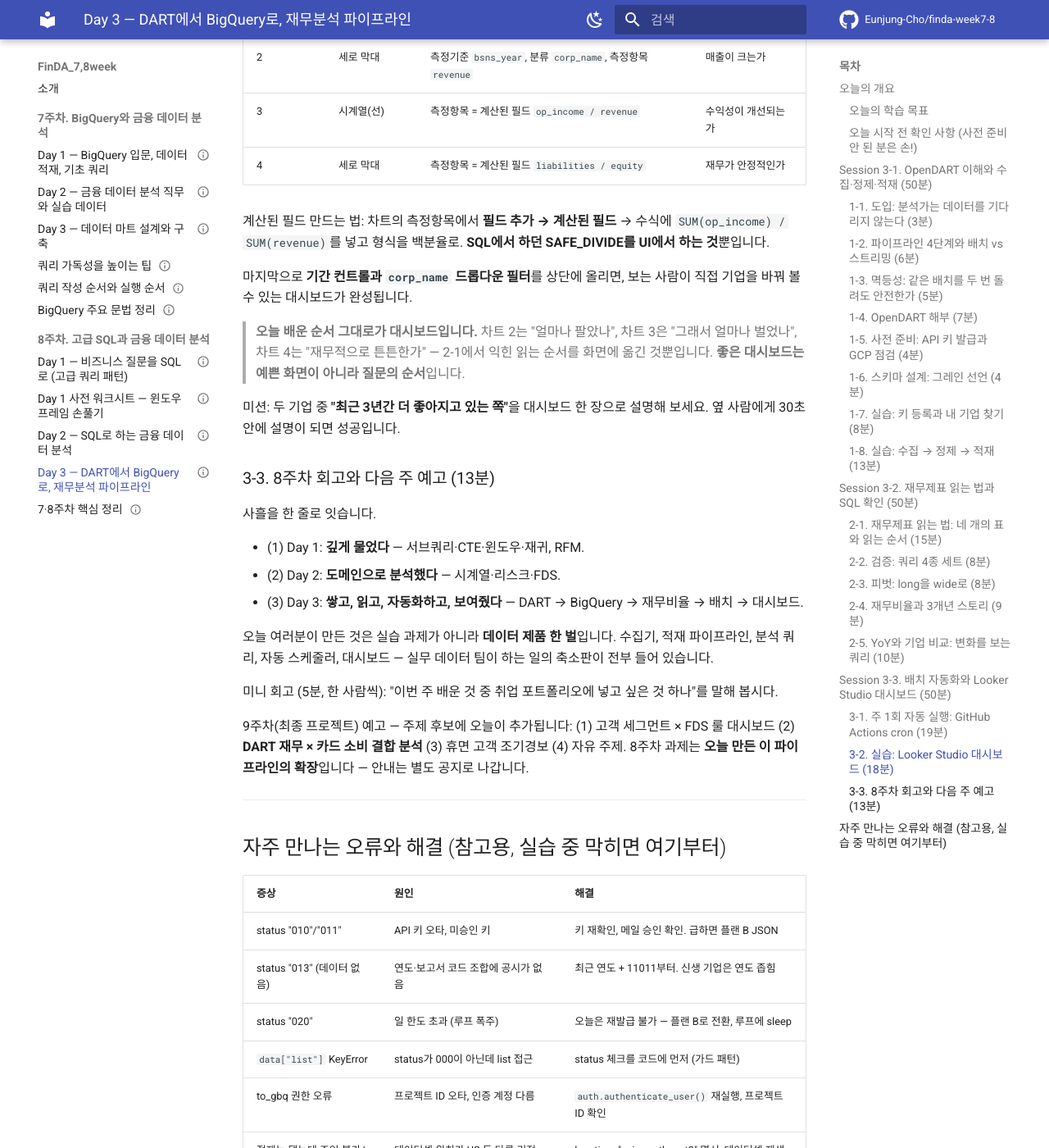
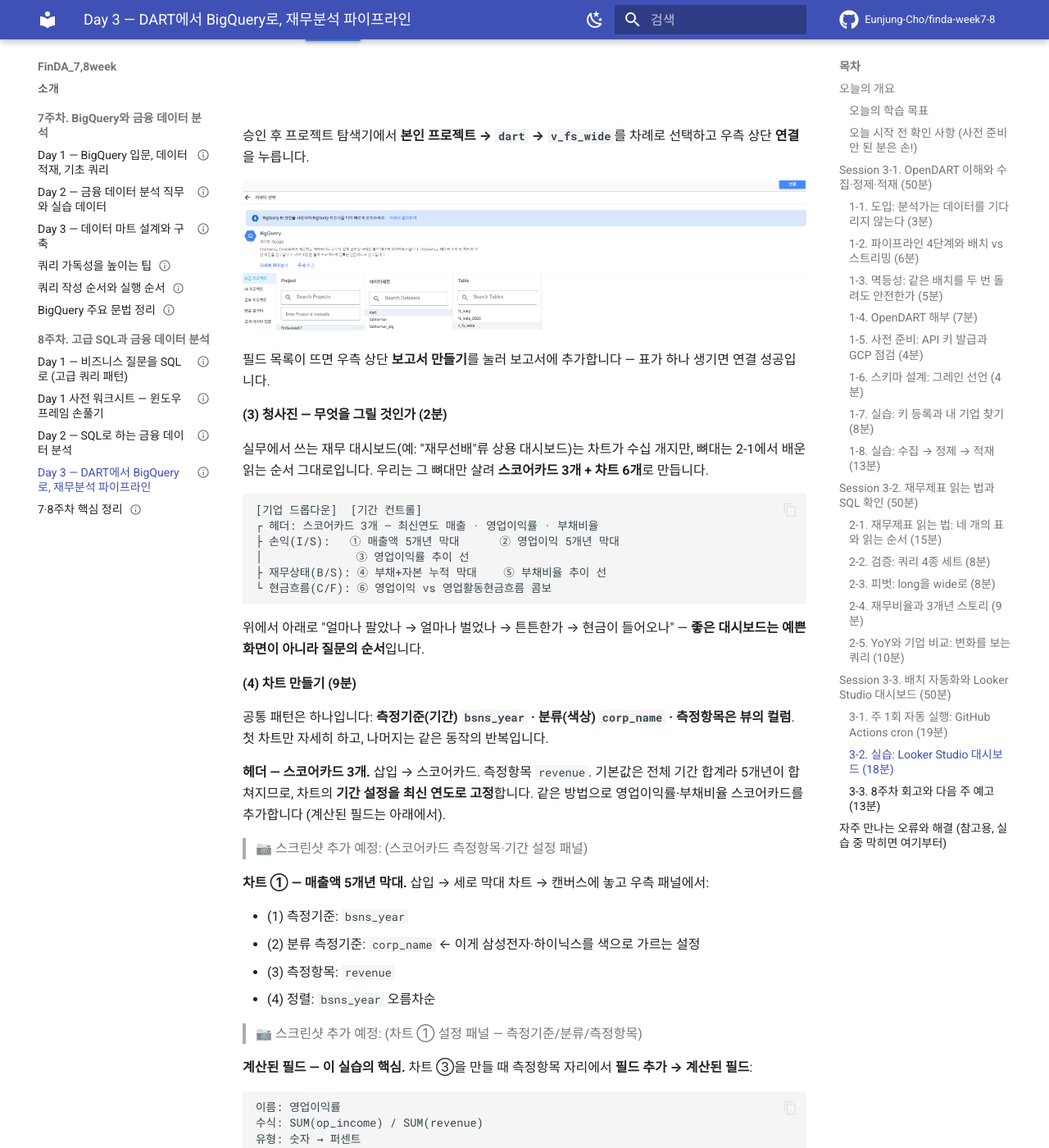
Before and after one commit to Eunjung-Cho/finda-week7-8, an MkDocs documentation site: the page built from docs/week8/day3-lecture.md, in a window 1280 px wide and 1400 px high, scrolled down 20912 px. Shown: the whole window at 82% size. Built offline with MkDocs 1.6.1 and Material for MkDocs 9.7.7, drawn with Linux system fonts in a browser that asks for light colours; comment, search, counter and statistics services are not loaded; some of the changed text lies outside the part shown.

Commit message:
3-2 대시보드 실습 확정: 뷰 v2(계정명 보정+CF), 6차트 청사진, step-by-step
Co-Authored-By: Claude Opus 5 <noreply@anthropic.com>

````diff
--- a/docs/week8/day3-lecture.md
+++ b/docs/week8/day3-lecture.md
@@ -646,23 +646,54 @@ Looker Studio(현재 서비스명은 **데이터 스튜디오**로 변경)는
 
 #### (1) 대시보드용 뷰 만들기 (3분)
 
-`fs_long`은 long format이라 차트로 바로 그리기 불편합니다. **2-3의 피벗 쿼리를 뷰로 저장**해서 붙이면 훨씬 쉽습니다.
+`fs_long`은 long format이라 차트로 바로 그리기 불편합니다. **2-3의 피벗 쿼리를 뷰로 저장**해서 붙입니다. 단, 피벗을 그대로 뷰로 만들면 함정이 하나 있습니다 — 2-3에서 배운 **계정명 표기 흔들림**입니다. 실제로 삼성전자는 손익계산서 매출이 `매출액`이 아니라 `수익(매출액)`으로 와서, 보정 없이 만들면 `revenue`가 통째로 NULL이 됩니다.
+
+먼저 내 데이터의 실제 표기를 확인하고:
+
+```sql
+SELECT DISTINCT f.corp_name, f.sj_div, f.account_nm
+FROM `본인프로젝트.dart.fs_long` AS f
+WHERE f.account_nm LIKE '%매출%'
+   OR f.account_nm LIKE '%영업이익%'
+   OR f.account_nm LIKE '%당기순이익%'
+   OR f.account_nm LIKE '%현금흐름%'
+ORDER BY f.corp_name, f.sj_div, f.account_nm
+```
+
+확인한 표기를 IN 목록에 반영해 뷰를 만듭니다 (아래는 대표적인 변형을 미리 담은 버전 — 본인 기업의 표기가 다르면 목록에 추가하세요):
 
 ```sql
 CREATE OR REPLACE VIEW `본인프로젝트.dart.v_fs_wide` AS
 SELECT
     f.corp_name,
     f.bsns_year,
+    -- 재무상태표 (BS)
     MAX(CASE WHEN f.account_nm = '자산총계' THEN f.amount_krw END) AS assets,
     MAX(CASE WHEN f.account_nm = '부채총계' THEN f.amount_krw END) AS liabilities,
     MAX(CASE WHEN f.account_nm = '자본총계' THEN f.amount_krw END) AS equity,
-    MAX(CASE WHEN f.account_nm = '매출액' THEN f.amount_krw END) AS revenue,
-    MAX(CASE WHEN f.account_nm = '영업이익' THEN f.amount_krw END) AS op_income,
-    MAX(CASE WHEN f.account_nm = '당기순이익' THEN f.amount_krw END) AS net_income
+    -- 손익계산서 (IS) — 표기 변형을 IN으로 흡수
+    MAX(CASE WHEN f.account_nm IN ('매출액', '수익(매출액)', '영업수익')
+             THEN f.amount_krw END) AS revenue,
+    MAX(CASE WHEN f.account_nm IN ('영업이익', '영업이익(손실)')
+             THEN f.amount_krw END) AS op_income,
+    MAX(CASE WHEN f.account_nm IN ('당기순이익', '당기순이익(손실)', '연결당기순이익')
+             THEN f.amount_krw END) AS net_income,
+    -- 현금흐름표 (CF) — 대시보드 차트 ⑥에서 사용
+    MAX(CASE WHEN f.account_nm LIKE '영업활동%현금흐름'
+             THEN f.amount_krw END) AS operating_cf
 FROM `본인프로젝트.dart.fs_long` AS f
-WHERE f.fs_div = 'CFS' AND f.sj_div IN ('BS', 'IS')
+WHERE f.fs_div = 'CFS' AND f.sj_div IN ('BS', 'IS', 'CF')
 GROUP BY f.corp_name, f.bsns_year
 ```
+
+만들고 나면 반드시 확인:
+
+```sql
+SELECT * FROM `본인프로젝트.dart.v_fs_wide`
+ORDER BY corp_name, bsns_year
+```
+
+**기업 2곳 × 5개년 = 10행이 나오고 NULL이 없어야** 대시보드를 그릴 준비가 된 것입니다. 행이 1~2개뿐이면 뷰 문제가 아니라 `fs_long`에 데이터가 덜 쌓인 것 — 1교시 수집 루프부터 다시 확인하세요.
 
 **뷰는 저장 비용이 0원**입니다 — 쿼리 텍스트만 저장되고, 조회할 때마다 원본을 읽습니다. 7주차에 만든 `v_transactions_clean`과 같은 원리입니다.
 
@@ -688,24 +719,67 @@ https://lookerstudio.google.com 에 접속합니다. 상단에 "Looker Studio가
 
 필드 목록이 뜨면 우측 상단 **보고서 만들기**를 눌러 보고서에 추가합니다 — 표가 하나 생기면 연결 성공입니다.
 
-#### (3) 차트 네 개로 3개년 비교 (11분)
+#### (3) 청사진 — 무엇을 그릴 것인가 (2분)
 
-삼성전자와 SK하이닉스를 나란히 놓습니다. 각 차트에서 **기간 측정기준은 `bsns_year`, 색상 분류는 `corp_name`**으로 두는 게 공통 패턴입니다.
+실무에서 쓰는 재무 대시보드(예: "재무선배"류 상용 대시보드)는 차트가 수십 개지만, 뼈대는 2-1에서 배운 읽는 순서 그대로입니다. 우리는 그 뼈대만 살려 **스코어카드 3개 + 차트 6개**로 만듭니다.
 
-| # | 차트 | 설정 | 답하는 질문 |
+```
+[기업 드롭다운]  [기간 컨트롤]
+┌ 헤더: 스코어카드 3개 — 최신연도 매출 · 영업이익률 · 부채비율
+├ 손익(I/S):   ① 매출액 5개년 막대      ② 영업이익 5개년 막대
+│              ③ 영업이익률 추이 선
+├ 재무상태(B/S): ④ 부채+자본 누적 막대    ⑤ 부채비율 추이 선
+└ 현금흐름(C/F): ⑥ 영업이익 vs 영업활동현금흐름 콤보
+```
+
+위에서 아래로 "얼마나 팔았나 → 얼마나 벌었나 → 튼튼한가 → 현금이 들어오나" — **좋은 대시보드는 예쁜 화면이 아니라 질문의 순서**입니다.
+
+#### (4) 차트 만들기 (9분)
+
+공통 패턴은 하나입니다: **측정기준(기간) `bsns_year` · 분류(색상) `corp_name` · 측정항목은 뷰의 컬럼**. 첫 차트만 자세히 하고, 나머지는 같은 동작의 반복입니다.
+
+**헤더 — 스코어카드 3개.** 삽입 → 스코어카드. 측정항목 `revenue`. 기본값은 전체 기간 합계라 5개년이 합쳐지므로, 차트의 **기간 설정을 최신 연도로 고정**합니다. 같은 방법으로 영업이익률·부채비율 스코어카드를 추가합니다 (계산된 필드는 아래에서).
+
+> 📷 스크린샷 추가 예정: (스코어카드 측정항목·기간 설정 패널)
+
+**차트 ① — 매출액 5개년 막대.** 삽입 → 세로 막대 차트 → 캔버스에 놓고 우측 패널에서:
+
+- (1) 측정기준: `bsns_year`
+- (2) 분류 측정기준: `corp_name` ← 이게 삼성전자·하이닉스를 색으로 가르는 설정
+- (3) 측정항목: `revenue`
+- (4) 정렬: `bsns_year` 오름차순
+
+> 📷 스크린샷 추가 예정: (차트 ① 설정 패널 — 측정기준/분류/측정항목)
+
+**계산된 필드 — 이 실습의 핵심.** 차트 ③을 만들 때 측정항목 자리에서 **필드 추가 → 계산된 필드**:
+
+```
+이름: 영업이익률
+수식: SUM(op_income) / SUM(revenue)
+유형: 숫자 → 퍼센트
+```
+
+SQL에서 하던 SAFE_DIVIDE를 UI에서 하는 것뿐입니다. 부채비율(`SUM(liabilities) / SUM(equity)`)도 같은 방법입니다.
+
+> 📷 스크린샷 추가 예정: (계산된 필드 입력 화면)
+
+**나머지 차트는 패턴 반복** — 표를 보고 직접 만드세요:
+
+| # | 차트 유형 | 측정항목 | 비고 |
 | --- | --- | --- | --- |
-| 1 | 스코어카드 3개 | 최신 연도 `revenue`, `op_income`, 부채비율 | 지금 규모는? |
-| 2 | 세로 막대 | 측정기준 `bsns_year`, 분류 `corp_name`, 측정항목 `revenue` | 매출이 크는가 |
-| 3 | 시계열(선) | 측정항목 = 계산된 필드 `op_income / revenue` | 수익성이 개선되는가 |
-| 4 | 세로 막대 | 측정항목 = 계산된 필드 `liabilities / equity` | 재무가 안정적인가 |
+| ② | 세로 막대 | `op_income` | ①과 동일 설정, 측정항목만 교체 |
+| ③ | 시계열(선) | 계산된 필드 영업이익률 | 개선 추세가 보이는가 |
+| ④ | 누적 세로 막대 | `liabilities`, `equity` 두 개 | 쌓으면 자산 — 자산 = 부채 + 자본을 눈으로 |
+| ⑤ | 시계열(선) | 계산된 필드 부채비율 | 하락 중이면 개선 |
+| ⑥ | 콤보(막대+선) | `op_income`(막대), `operating_cf`(선) | 2-1의 "이익 ≠ 현금"을 차트로 목격 |
 
-계산된 필드 만드는 법: 차트의 측정항목에서 **필드 추가 → 계산된 필드** → 수식에 `SUM(op_income) / SUM(revenue)`를 넣고 형식을 백분율로. **SQL에서 하던 SAFE_DIVIDE를 UI에서 하는 것**뿐입니다.
+**컨트롤 얹기.** 삽입 → 드롭다운 목록(제어 필드 `corp_name`)과 기간 컨트롤을 상단에 배치 — 보는 사람이 직접 기업을 바꿔 볼 수 있는 대시보드가 됩니다.
 
-마지막으로 **기간 컨트롤과 `corp_name` 드롭다운 필터**를 상단에 올리면, 보는 사람이 직접 기업을 바꿔 볼 수 있는 대시보드가 완성됩니다.
+> 📷 스크린샷 추가 예정: (완성 대시보드 전체 화면)
 
-> **오늘 배운 순서 그대로가 대시보드입니다.** 차트 2는 "얼마나 팔았나", 차트 3은 "그래서 얼마나 벌었나", 차트 4는 "재무적으로 튼튼한가" — 2-1에서 익힌 읽는 순서를 화면에 옮긴 것뿐입니다. **좋은 대시보드는 예쁜 화면이 아니라 질문의 순서**입니다.
+차트 ⑥에서 두 선이 벌어지는 해가 보이면 그게 바로 2-1에서 말한 "이익은 느는데 현금이 안 들어오는" 시점입니다 — 매출채권과 재고를 확인할 이유가 생긴 것이고, **대시보드는 답이 아니라 다음 질문을 만드는 도구**라는 것을 여기서 체감합니다.
 
-미션: 두 기업 중 **"최근 3년간 더 좋아지고 있는 쪽"**을 대시보드 한 장으로 설명해 보세요. 옆 사람에게 30초 안에 설명이 되면 성공입니다.
+미션: 두 기업 중 **"최근 5년간 더 좋아지고 있는 쪽"**을 대시보드 한 장으로 설명해 보세요. 옆 사람에게 30초 안에 설명이 되면 성공입니다.
 
 ### 3-3. 8주차 회고와 다음 주 예고 (13분)
 
````
